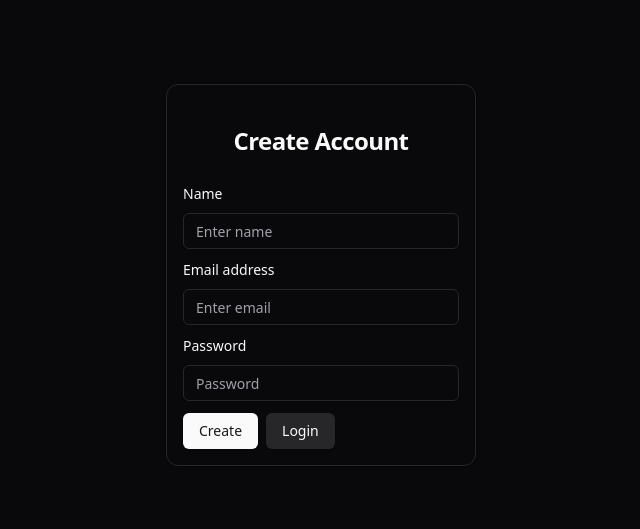
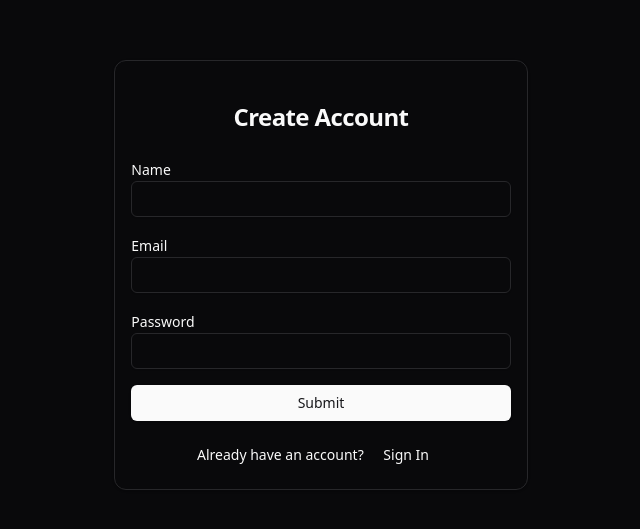
Before and after one commit to AbTheReactDev/full-stack-todo-app, a Next.js app: page /auth/signup in a window 1280 px wide. Shown: the part 125-654 px from the top of the page, without its empty margins (319-959 px from the left). Built offline with nearby package versions, Linux system fonts and the light colour scheme.

Commit message:
Feat : Formik

```diff
--- a/app/api/auth/signup/route.ts
+++ b/app/api/auth/signup/route.ts
@@ -37,7 +37,7 @@ export async function POST(request: Request) {
     if (existingUser) {
       return NextResponse.json(
         { message: 'User already exists' },
-        { status: 400 }
+        { status: 400 },
       );
     }
 
--- a/app/auth/signin/page.tsx
+++ b/app/auth/signin/page.tsx
@@ -5,31 +5,28 @@ import { useState, FormEvent } from "react";
 import { useRouter } from "next/navigation";
 import { Input } from "@/components/ui/input";
 import { Button } from "@/components/ui/button";
-import { Alert } from "@/components/ui/alert";
 import { Label } from "@/components/ui/label";
 import { Card, CardHeader, CardTitle } from "@/components/ui/card";
+import { useToast } from "@/hooks/use-toast";
+import { ErrorMessage, Formik, Form } from "formik";
 import Link from "next/link";
-import { useToast } from "@/hooks/use-toast";
 
 export default function SignIn() {
-  const [email, setEmail] = useState("");
-  const [password, setPassword] = useState("");
-  const [error, setError] = useState("");
   const router = useRouter();
   const { toast } = useToast();
 
-  const handleSubmit = async (e: FormEvent<HTMLFormElement>) => {
-    e.preventDefault();
-    const result = await signIn("credentials", {
+  const handleSubmit = async (email: string, password: string) => {
+    const res = await signIn("credentials", {
       redirect: false,
       email,
       password,
     });
+    console.log(res);
 
-    if (result?.error) {
+    if (!res?.ok) {
       toast({
         title: "Error",
-        description: result.error,
+        description: "Invalid credentials or user not found",
         variant: "destructive",
       });
     } else {
@@ -43,38 +40,64 @@ export default function SignIn() {
 
   return (
     <div className="flex flex-col items-center justify-center h-screen mx-5">
-      <Card className="p-4 w-full lg:w-1/4">
+      <Card className="p-4 w-full sm:w-1/2 md:w-1/2 lg:w-1/3">
         <CardHeader>
           <CardTitle className="lg:text-2xl text-lg text-center">
             Login to your account
           </CardTitle>
         </CardHeader>
-        <form onSubmit={handleSubmit}>
-          <Label htmlFor="email">Email address</Label>
+
+        <Formik
+          initialValues={{ email: "", password: "" }}
+          onSubmit={(values, { setSubmitting }) => {
+            setSubmitting(true);
+            handleSubmit(values.email, values.password);
+            setSubmitting(false);
+          }}
+        >
+          {({ values, handleChange, handleBlur, isSubmitting }) => (
+            <Form>
+              <Label htmlFor="email">Email</Label>
               <Input
                 type="email"
-            placeholder="Enter email"
-            value={email}
-            onChange={(e) => setEmail(e.target.value)}
+                name="email"
+                onChange={handleChange}
+                onBlur={handleBlur}
+                value={values.email}
+                className="mb-4"
                 required
-            className="my-2 w-full"
               />
-          <Label>Password</Label>
+              <ErrorMessage
+                className="text-red-500"
+                name="email"
+                component="div"
+              />
+              <Label htmlFor="password">Password</Label>
               <Input
                 type="password"
-            placeholder="Password"
-            value={password}
-            className="my-2"
-            onChange={(e) => setPassword(e.target.value)}
+                name="password"
+                onChange={handleChange}
+                onBlur={handleBlur}
+                value={values.password}
                 required
               />
-          <div className="flex gap-2 justify-start mt-3">
-            <Button type="submit">Login</Button>
+              <ErrorMessage name="password" component="div" />
+              <Button
+                className="w-full mt-4"
+                type="submit"
+                disabled={isSubmitting}
+              >
+                {isSubmitting ? "Loading..." : "Submit"}
+              </Button>
+            </Form>
+          )}
+        </Formik>
+        <p className="text-sm text-center mt-4">
+          Don&apos;t have an account?{" "}
           <Link href="/auth/signup">
-              <Button variant="secondary">Create Account</Button>
+            <Button variant="link">Sign Up</Button>
           </Link>
-          </div>
-        </form>
+        </p>
       </Card>
     </div>
   );
--- a/app/auth/signup/page.tsx
+++ b/app/auth/signup/page.tsx
@@ -6,33 +6,39 @@ import { Label } from "@/components/ui/label";
 import { Input } from "@/components/ui/input";
 import { Card, CardHeader, CardTitle } from "@/components/ui/card";
 import Link from "next/link";
-import { Alert } from "@/components/ui/alert";
 import { Button } from "@/components/ui/button";
 import { useToast } from "@/hooks/use-toast";
 import { signIn } from "next-auth/react";
+import { ErrorMessage, Formik, Form } from "formik";
 
 export default function SignUp() {
-  const [name, setName] = useState<string>("");
-  const [email, setEmail] = useState<string>("");
-  const [password, setPassword] = useState<string>("");
   const router = useRouter();
   const { toast } = useToast();
 
-  const handleSubmit = async (e: FormEvent<HTMLFormElement>) => {
-    e.preventDefault();
+  const handleSubmit = async (values: {
+    email: string;
+    name: string;
+    password: string;
+  }) => {
     try {
       const res = await fetch("/api/auth/signup", {
         method: "POST",
         headers: {
           "Content-Type": "application/json",
         },
-        body: JSON.stringify({ name, email, password }),
+        body: JSON.stringify({
+          name: values.name,
+          email: values.email,
+          password: values.password,
+        }),
       });
+      const data = await res.json();
+
       if (res.ok) {
         const result = await signIn("credentials", {
           redirect: false,
-          email,
-          password,
+          email: values.email,
+          password: values.password,
         });
 
         if (result?.error) {
@@ -44,9 +50,16 @@ export default function SignUp() {
         } else {
           router.push("/");
           toast({
-            title: "Account created",
+            title: "Success",
+            description: "You are signed in",
           });
         }
+      } else {
+        toast({
+          title: "Error",
+          description: data.message,
+          variant: "destructive",
+        });
       }
     } catch (error: any) {
       toast({
@@ -59,47 +72,93 @@ export default function SignUp() {
 
   return (
     <div className="flex flex-col items-center justify-center h-screen mx-5">
-      <Card className="p-4 w-full  lg:w-1/4">
+      <Card className="p-4 w-full sm:w-1/2 md:w-1/2 lg:w-1/3">
         <CardHeader>
           <CardTitle className="lg:text-2xl text-lg text-center">
             Create Account
           </CardTitle>
         </CardHeader>
-        <form onSubmit={handleSubmit}>
+        <Formik
+          initialValues={{ name: "", email: "", password: "" }}
+          validate={(values) => {
+            const errors: { name?: string; email?: string; password?: string } =
+              {};
+            if (!values.name) {
+              errors.name = "Name is required";
+            }
+            if (
+              !/^[A-Z0-9._%+-]+@[A-Z0-9.-]+\.[A-Z]{2,}$/i.test(values.email)
+            ) {
+              errors.email = "Invalid email address";
+            }
+            return errors;
+          }}
+          onSubmit={(values, { setSubmitting }) => {
+            handleSubmit(values);
+            setSubmitting(false);
+          }}
+        >
+          {({
+            values,
+            handleChange,
+            handleBlur,
+            handleSubmit,
+            isSubmitting,
+          }) => (
+            <Form onSubmit={handleSubmit}>
               <Label htmlFor="name">Name</Label>
               <Input
                 type="text"
-            placeholder="Enter name"
-            value={name}
-            onChange={(e) => setName(e.target.value)}
-            required
-            className="my-2 w-full"
+                name="name"
+                onChange={handleChange}
+                onBlur={handleBlur}
+                value={values.name}
+                className="mb-4"
               />
-          <Label htmlFor="email">Email address</Label>
+              <ErrorMessage
+                className="text-red-500"
+                name="name"
+                component="div"
+              />
+              <Label htmlFor="email">Email</Label>
               <Input
                 type="email"
-            placeholder="Enter email"
-            value={email}
-            onChange={(e) => setEmail(e.target.value)}
-            required
-            className="my-2 w-full"
+                name="email"
+                onChange={handleChange}
+                onBlur={handleBlur}
+                value={values.email}
+                className="mb-4"
               />
-          <Label>Password</Label>
+              <ErrorMessage
+                className="text-red-500"
+                name="email"
+                component="div"
+              />
+              <Label htmlFor="password">Password</Label>
               <Input
                 type="password"
-            placeholder="Password"
-            value={password}
-            className="my-2"
-            onChange={(e) => setPassword(e.target.value)}
-            required
+                name="password"
+                onChange={handleChange}
+                onBlur={handleBlur}
+                value={values.password}
               />
-          <div className="flex gap-2 justify-start mt-3">
-            <Button type="submit">Create</Button>
+              <ErrorMessage name="password" component="div" />
+              <Button
+                className="w-full mt-4"
+                type="submit"
+                disabled={isSubmitting}
+              >
+                Submit
+              </Button>
+            </Form>
+          )}
+        </Formik>
+        <p className="text-sm text-center mt-4">
+          Already have an account?{" "}
           <Link href="/auth/signin">
-              <Button variant="secondary">Login</Button>
+            <Button variant="link">Sign In</Button>
           </Link>
-          </div>
-        </form>
+        </p>
       </Card>
     </div>
   );
--- a/app/page.tsx
+++ b/app/page.tsx
@@ -10,6 +10,7 @@ import { Button } from "@/components/ui/button";
 import { Input } from "@/components/ui/input";
 import { FaPowerOff } from "react-icons/fa6";
 import { MdDarkMode } from "react-icons/md";
+import { Formik, Form, Label, ErrorMessage } from "formik";
 
 import {
   Table,
@@ -33,10 +34,9 @@ export default function Home() {
   const dispatch = useDispatch();
   const { data: session, status } = useSession();
   const todos = useSelector((state: RootState) => state.todos.todos); // Access the todos array from the state
-  const [title, setTitle] = useState("");
   const [editingId, setEditingId] = useState<string | null>(null);
 
-  const handleAddTodo = async () => {
+  const handleAddTodo = async (title: string) => {
     try {
       const res = await fetch("/api/todos", {
         method: "POST",
@@ -45,13 +45,12 @@ export default function Home() {
       });
       const todo = await res.json();
       dispatch(addTodo(todo));
-      setTitle("");
     } catch (error) {
       console.error(error);
     }
   };
 
-  const handleEditTodo = async (id: string) => {
+  const handleEditTodo = async (id: string, title: string) => {
     try {
       const res = await fetch(`/api/todos/${id}`, {
         method: "PUT",
@@ -61,7 +60,6 @@ export default function Home() {
       const updatedTodo = await res.json();
       dispatch(updateTodo(updatedTodo));
       setEditingId(null);
-      setTitle("");
       fetchTodos();
     } catch (error) {
       console.error(error);
@@ -120,9 +118,9 @@ export default function Home() {
   }
 
   return (
-    <div className="mx-auto lg:w-1/2 w-full p-4">
+    <div className="p-4 w-full lg:w-[75%] mx-auto">
       <div className="flex items-center py-4 justify-between gap-2">
-        <h1>Welcome to Your Todo App</h1>
+        <h1 className="text-2xl font-bold">Welcome to Your Todo App</h1>
         <div className="flex items-center gap-2">
           <p>{session?.user?.name}</p>
           <Button size="sm" onClick={() => signOut()}>
@@ -131,33 +129,58 @@ export default function Home() {
           <ThemeToggle />
         </div>
       </div>
-
-      {session ? (
-        <>
-          <form className="flex items-center gap-2 py-4">
+      <Formik
+        initialValues={{ title: "" }}
+        onSubmit={(values, { setSubmitting, resetForm }) => {
+          setSubmitting(true);
+          if (editingId) {
+            handleEditTodo(editingId, values.title);
+          } else {
+            handleAddTodo(values.title);
+          }
+          setSubmitting(false);
+          resetForm();
+          if (inputRef.current) inputRef.current.value = "";
+        }}
+      >
+        {({ values, handleChange, handleBlur, isSubmitting }) => (
+          <Form className="flex items-center gap-2">
             <Input
               type="text"
+              name="title"
+              onChange={handleChange}
+              onBlur={handleBlur}
+              value={values.title || inputRef.current?.value}
+              required
+              ref={inputRef}
               placeholder="New task"
-              value={title}
-              onChange={(e) => setTitle(e.target.value)}
-              ref={inputRef}
             />
+
             {editingId ? (
-              <Button
-                onClick={() => {
-                  handleEditTodo(editingId);
-                }}
-                type="submit"
-              >
-                Edit
+              <Button type="submit" disabled={isSubmitting}>
+                {isSubmitting ? "Loading..." : "Edit"}
               </Button>
             ) : (
-              <Button type="submit" variant="default" onClick={handleAddTodo}>
-                Add
+              <Button
+                disabled={isSubmitting || !values.title}
+                type="submit"
+                variant="default"
+              >
+                {isSubmitting ? "Loading..." : "Add"}
               </Button>
             )}
-          </form>
-          <Table>
+          </Form>
+        )}
+      </Formik>
+
+      {!todos.length && (
+        <div className="flex justify-center items-center h-[80vh]">
+          <p className="text-2xl font-bold">No todos found</p>
+        </div>
+      )}
+
+      {todos.length > 0 && (
+        <Table className="mt-10">
           <TableHeader>
             <TableRow>
               <TableHead className="w-[100px]">No.</TableHead>
@@ -170,9 +193,7 @@ export default function Home() {
               <TableRow key={todo._id}>
                 <TableCell className="font-medium">{index + 1}</TableCell>
                 <TableCell
-                    onClick={() =>
-                      handleToggleComplete(todo._id, todo.completed)
-                    }
+                  onClick={() => handleToggleComplete(todo._id, todo.completed)}
                   className={`${
                     todo.completed ? "line-through" : ""
                   } cursor-pointer`}
@@ -183,7 +204,7 @@ export default function Home() {
                   {editingId === todo._id ? (
                     <Button
                       onClick={() => {
-                          setTitle("");
+                        if (inputRef.current) inputRef.current.value = "";
                         setEditingId(null);
                       }}
                     >
@@ -192,8 +213,9 @@ export default function Home() {
                   ) : (
                     <Button
                       onClick={() => {
-                          setTitle(todo.title);
                         setEditingId(todo._id);
+                        if (inputRef.current)
+                          inputRef.current.value = todo.title;
                         inputRef.current?.focus();
                       }}
                       variant="secondary"
@@ -212,9 +234,6 @@ export default function Home() {
             ))}
           </TableBody>
         </Table>
-        </>
-      ) : (
-        <div>Redirecting...</div>
       )}
     </div>
   );
--- a/package.json
+++ b/package.json
@@ -19,6 +19,7 @@
     "class-variance-authority": "^0.7.1",
     "clsx": "^2.1.1",
     "dotenv": "^16.4.7",
+    "formik": "^2.4.6",
     "lucide-react": "^0.468.0",
     "mongoose": "^8.5.3",
     "next": "14.2.5",
```
Also changed, not shown: 1 other file (tests, documents, lock files or other folders). Lines whose indentation alone changed are shown as unchanged.
